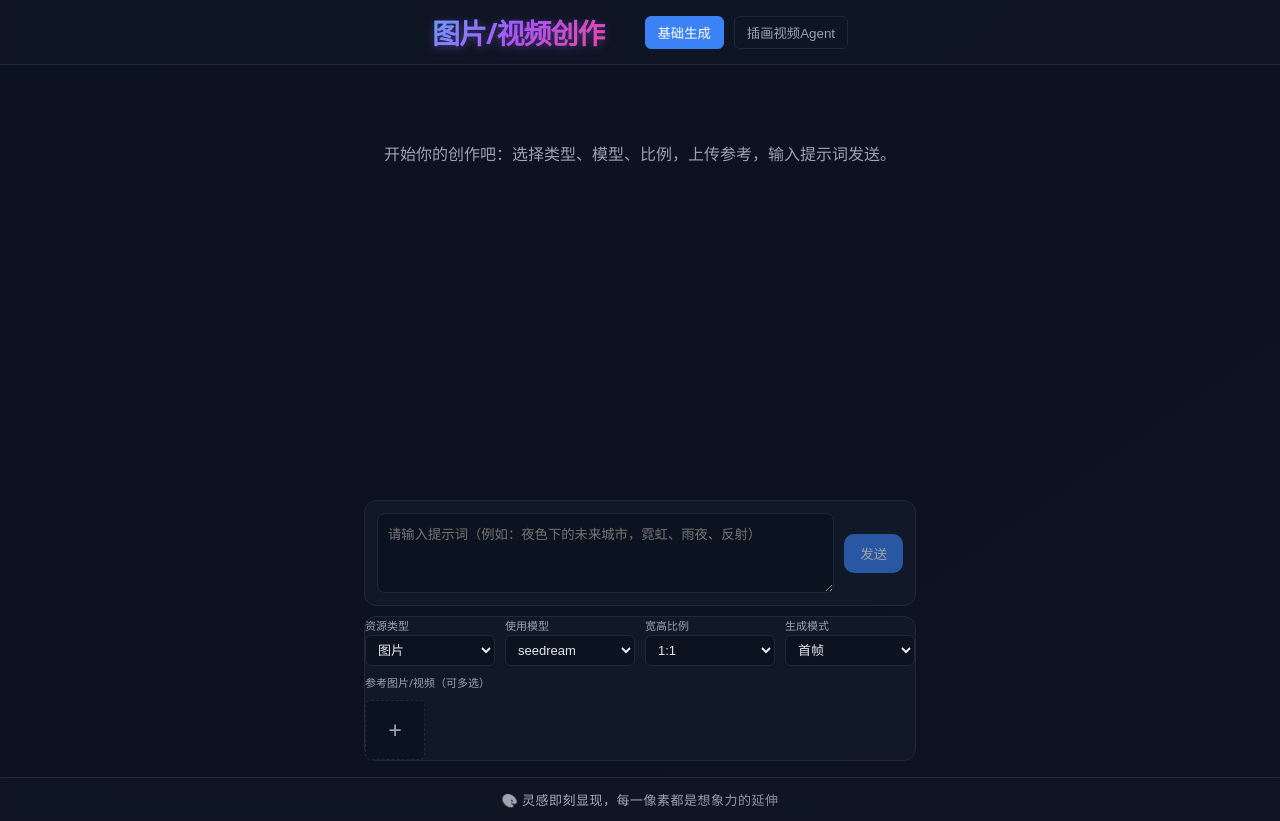
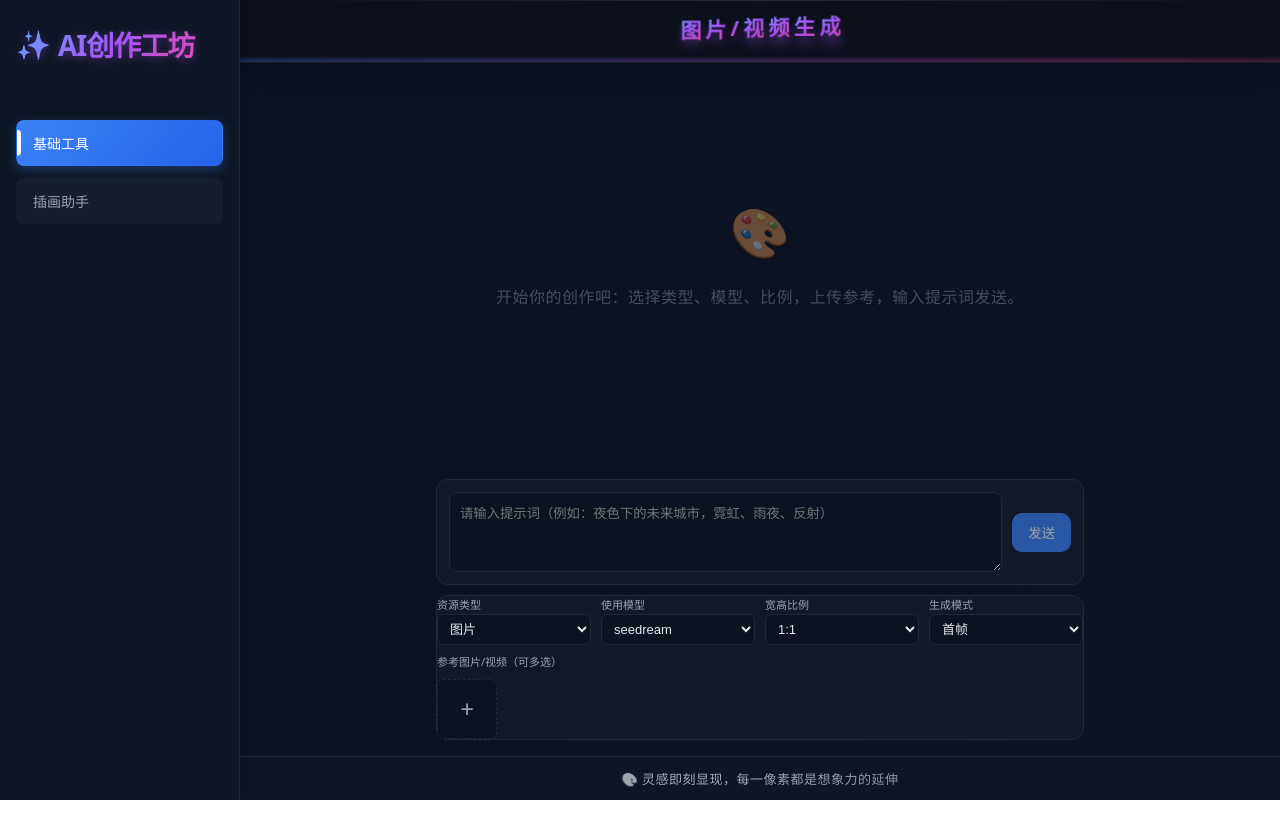
Before and after one commit to lygPP/illustration-fe, a React (Vite) app: page / in a window 1280 px wide. After the commit the page ends 800 px from the top, so only its background shows below. Built offline with nearby package versions, Linux system fonts and the light colour scheme.

Commit message:
页面优化

```diff
--- a/src/App.tsx
+++ b/src/App.tsx
@@ -5,26 +5,44 @@ import IllustrationVideoGen from './pages/IllustrationVideoGen'
 export default function App() {
   const [page, setPage] = useState<'chat' | 'illustration'>('chat')
 
+  const title = page === 'chat' ? '图片/视频生成' : '插画视频生成'
+
   return (
-    <div className="app">
-      <header className="app-header">
-        <div style={{ display: 'flex', gap: 20, alignItems: 'center' }}>
-          <h1 className="creative-title" style={{ marginRight: 20 }}>图片/视频创作</h1>
+    <div className="app-layout">
+      <aside className="app-sidebar">
+        <div className="sidebar-header">
+          <h1 className="creative-title" style={{ fontSize: '28px', display: 'flex', alignItems: 'center', gap: '8px' }}>
+            <span>✨</span> AI创作工坊
+          </h1>
+        </div>
         <nav className="nav-links">
           <button
             className={`nav-btn ${page === 'chat' ? 'active' : ''}`}
             onClick={() => setPage('chat')}
           >
-              基础生成
+            基础工具
           </button>
           <button
             className={`nav-btn ${page === 'illustration' ? 'active' : ''}`}
             onClick={() => setPage('illustration')}
           >
-              插画视频Agent
+            插画助手
           </button>
         </nav>
-        </div>
+      </aside>
+      <div className="app-content">
+        <header className="app-header">
+          <h2>
+            {title.split('').map((char, index) => (
+              <span
+                key={index}
+                className="char-span"
+                style={{ animationDelay: `${index * 0.1}s` }}
+              >
+                {char}
+              </span>
+            ))}
+          </h2>
         </header>
         <main className="app-main">
           {page === 'chat' ? <ChatGenerate /> : <IllustrationVideoGen />}
@@ -35,5 +53,6 @@ export default function App() {
           </small>
         </footer>
       </div>
+    </div>
   )
 }
--- a/src/pages/ChatGenerate.tsx
+++ b/src/pages/ChatGenerate.tsx
@@ -225,7 +225,8 @@ export default function ChatGenerate() {
     <div className="chat-wrap">
       <section className="messages" aria-live="polite">
         {messages.length === 0 && (
-          <div style={{ color: '#9ca3af', textAlign: 'center', marginTop: 40 }}>
+          <div className="empty-state">
+            <span style={{ fontSize: 48, marginBottom: 20 }}>🎨</span>
             开始你的创作吧：选择类型、模型、比例，上传参考，输入提示词发送。
           </div>
         )}
--- a/src/pages/IllustrationVideoGen.tsx
+++ b/src/pages/IllustrationVideoGen.tsx
@@ -354,7 +354,8 @@ export default function IllustrationVideoGen() {
 
       <section className="messages">
         {messages.length === 0 && (
-          <div style={{ color: '#9ca3af', textAlign: 'center', marginTop: 40 }}>
+          <div className="empty-state">
+            <span style={{ fontSize: 48, marginBottom: 20 }}>🎬</span>
             请输入主题，Agent 将为您生成插画视频。
           </div>
         )}
--- a/src/styles.css
+++ b/src/styles.css
@@ -17,13 +17,129 @@ body {
   color: var(--text);
 }
 
-.app {
-  display: grid;
-  grid-template-rows: auto 1fr auto;
+.app-layout {
+  display: flex;
   height: 100%;
+  overflow: hidden;
 }
-.app-header, .app-footer {
-  border-bottom: 1px solid var(--border);
+
+.app-sidebar {
+  width: 240px;
+  background: rgba(17, 24, 39, 0.7);
+  backdrop-filter: blur(10px);
+  border-right: 1px solid var(--border);
+  display: flex;
+  flex-direction: column;
+  padding: 24px 16px;
+  box-shadow: 2px 0 10px rgba(0,0,0,0.2);
+  z-index: 10;
+}
+
+.sidebar-header {
+  margin-bottom: 32px;
+  text-align: center;
+}
+
+.app-content {
+  flex: 1;
+  display: flex;
+  flex-direction: column;
+  overflow: hidden;
+}
+
+/* Header Enhancement */
+.app-header {
+  border-bottom: 1px solid rgba(255, 255, 255, 0.05);
+  background: rgba(13, 17, 28, 0.85);
+  backdrop-filter: blur(20px);
+  padding: 16px 24px;
+  display: flex;
+  align-items: center;
+  justify-content: center;
+  position: relative;
+  overflow: hidden;
+  box-shadow: 0 4px 30px rgba(0, 0, 0, 0.2);
+}
+
+.app-header::before {
+  content: '';
+  position: absolute;
+  top: 0;
+  left: 0;
+  right: 0;
+  height: 1px;
+  background: linear-gradient(90deg, transparent, rgba(255, 255, 255, 0.1), transparent);
+}
+
+.app-header::after {
+  content: '';
+  position: absolute;
+  bottom: 0;
+  left: 0;
+  width: 200%;
+  height: 2px;
+  background: linear-gradient(90deg,
+    transparent 0%,
+    #3b82f6 25%,
+    #8b5cf6 50%,
+    #ec4899 75%,
+    transparent 100%
+  );
+  animation: neon-flow 4s linear infinite;
+  opacity: 0.8;
+  filter: blur(2px);
+}
+
+@keyframes neon-flow {
+  0% { transform: translateX(-50%); }
+  100% { transform: translateX(0%); }
+}
+
+/* Header Title Styles */
+.app-header h2 {
+  margin: 0;
+  display: flex;
+  align-items: center;
+  justify-content: center;
+  gap: 4px;
+  perspective: 500px;
+}
+
+.char-span {
+  font-size: 21px;
+  font-weight: 800;
+  background: linear-gradient(135deg, #60a5fa 0%, #a855f7 50%, #ec4899 100%);
+  -webkit-background-clip: text;
+  background-clip: text;
+  -webkit-text-fill-color: transparent;
+  color: transparent;
+  display: inline-block;
+  transform-style: preserve-3d;
+  animation: float-char 3s ease-in-out infinite;
+  text-shadow: 0 4px 8px rgba(168, 85, 247, 0.3);
+}
+
+@keyframes float-char {
+  0%, 100% {
+    transform: translateY(0) translateZ(0);
+  }
+  50% {
+    transform: translateY(-6px) translateZ(10px);
+    text-shadow: 0 10px 12px rgba(168, 85, 247, 0.4);
+  }
+}
+
+/* Remove previous h2 styles that might conflict */
+/* .app-header h2 { ... } */
+
+
+/* Remove the dot for cleaner look */
+.app-header h2::before {
+  display: none;
+}
+
+.app-footer {
+  border-top: 1px solid var(--border);
   background: rgba(17,24,39,0.6);
   backdrop-filter: blur(6px);
   padding: 12px 20px;
@@ -31,8 +147,6 @@ body {
   justify-content: center;
   align-items: center;
 }
-.app-footer { border-top: 1px solid var(--border); border-bottom: none; }
-.app-header h1 { margin: 0; }
 .creative-title {
   font-size: 28px;
   font-weight: 900;
@@ -44,6 +158,8 @@ body {
   display: inline-block;
   letter-spacing: -1px;
   filter: drop-shadow(0 2px 4px rgba(168, 85, 247, 0.4));
+  margin-top: 0;
+  margin-bottom: 24px;
 }
 .footer-text {
   font-size: 13px;
@@ -83,17 +199,40 @@ body {
 }
 
 .app-main {
+  flex: 1;
   padding: 16px;
   width: 100%;
-  max-width: 584px;
+  max-width: 680px;
   margin: 0 auto;
+  display: flex;
+  flex-direction: column;
+  overflow: hidden;
+}
+
+/* Empty State */
+.empty-state {
+  margin: auto;
+  display: flex;
+  flex-direction: column;
+  justify-content: center;
+  align-items: center;
+  text-align: center;
+  color: var(--muted);
+  font-size: 16px;
+  font-weight: 500;
+  letter-spacing: 0.5px;
+  opacity: 0.4;
+  user-select: none;
+  text-shadow: 0 2px 4px rgba(0,0,0,0.2);
+  transform: translateY(-20px);
 }
 
 .chat-wrap {
   display: flex;
   flex-direction: column;
   gap: 12px;
-  height: calc(100vh - 120px);
+  height: 100%;
+  min-height: 0;
 }
 .messages {
   flex: 1;
@@ -317,32 +456,50 @@ body {
 /* Navigation Styles */
 .nav-links {
   display: flex;
-  gap: 10px;
+  flex-direction: column;
+  gap: 12px;
 }
 .nav-btn {
-  background: transparent;
-  border: 1px solid var(--border);
+  background: rgba(255, 255, 255, 0.03);
+  border: 1px solid transparent;
   color: var(--muted);
-  padding: 6px 12px;
-  border-radius: 6px;
+  padding: 12px 16px;
+  border-radius: 8px;
   cursor: pointer;
-  transition: all 0.2s;
+  transition: all 0.3s cubic-bezier(0.175, 0.885, 0.32, 1.275);
+  font-size: 14px;
+  font-weight: 500;
+  text-align: left;
+  position: relative;
+  display: flex;
+  align-items: center;
+}
+.nav-btn::before {
+  content: '';
+  position: absolute;
+  left: 0;
+  top: 50%;
+  transform: translateY(-50%);
+  height: 0;
+  width: 4px;
+  background: white;
+  border-radius: 0 4px 4px 0;
+  transition: height 0.3s ease;
 }
 .nav-btn.active {
-  background: var(--primary);
+  background: linear-gradient(135deg, var(--primary) 0%, var(--primary-600) 100%);
   color: white;
-  border-color: var(--primary);
+  border-color: transparent;
+  box-shadow: 0 4px 12px rgba(59, 130, 246, 0.3);
+}
+.nav-btn.active::before {
+  height: 60%;
 }
 .nav-btn:hover:not(.active) {
-  background: rgba(255,255,255,0.05);
+  background: rgba(255,255,255,0.08);
   color: var(--text);
+  transform: perspective(500px) translateZ(10px) scale(1.05) translateY(-2px);
+  box-shadow: 0 8px 16px rgba(0, 0, 0, 0.3), 0 0 10px rgba(255, 255, 255, 0.1);
+  border-color: rgba(255, 255, 255, 0.1);
+  z-index: 1;
 }
-
-/* Header Alignment */
-.header-inner {
-  width: 100%;
-  max-width: 1100px;
-  display: flex;
-  align-items: center;
-  gap: 20px;
-}
```
Lines whose indentation alone changed are shown as unchanged.
